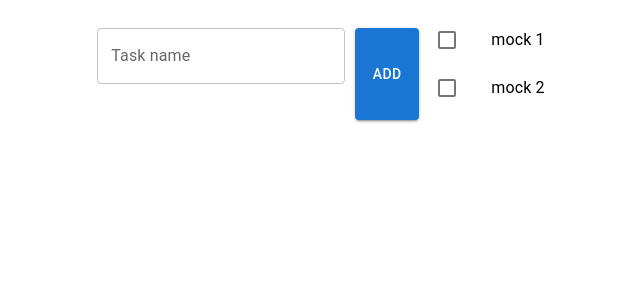
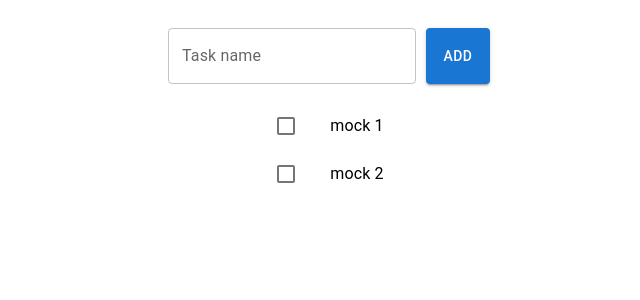
Before and after one commit to AdiBadea/baseline-todo, a React (Create React App) app: page / in a window 1280 px wide. Shown: the top 300 px of the page, without its empty margins (311-951 px from the left). Built offline with nearby package versions, Linux system fonts and the light colour scheme.

Commit message:
Added styling

```diff
--- a/src/pages/DashboardPage/DashboardPage.scss
+++ b/src/pages/DashboardPage/DashboardPage.scss
@@ -1,14 +1,23 @@
 .DashboardPage {
   display: flex;
-  justify-content: center;
+  align-items: center;
+  flex-direction: column;
 
   .new-task-section {
     display: flex;
     flex-direction: row;
+    justify-content: center;
+    width: 100%;
     margin-top: 20px;
 
     &-submit-button {
       margin-left: 10px;
     }
   }
+
+  .task-list-section {
+    margin: 10px;
+    max-width: 80%;
+    overflow: hidden;
+  }
 }
--- a/src/pages/DashboardPage/NewTaskSection/NewTaskSection.tsx
+++ b/src/pages/DashboardPage/NewTaskSection/NewTaskSection.tsx
@@ -19,7 +19,7 @@ function NewTaskSection() {
   };
 
   return (
-    <div className="new-task-section">
+    <section className="new-task-section">
       <TextField
         label="Task name"
         value={newTaskName}
@@ -32,7 +32,7 @@ function NewTaskSection() {
       >
         Add
       </Button>
-    </div>
+    </section>
   );
 }
 
--- a/src/pages/DashboardPage/TaskListSection/TaskListSection.tsx
+++ b/src/pages/DashboardPage/TaskListSection/TaskListSection.tsx
@@ -30,7 +30,7 @@ function NewTaskSection() {
   const { taskList } = taskListStore;
 
   return (
-    <section>
+    <section className="task-list-section">
       <List>
         {taskList.map((task, index) => {
           console.log(task);
```
